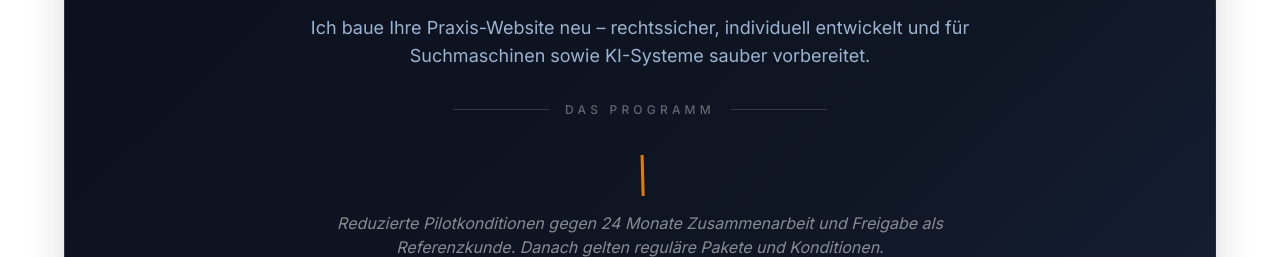
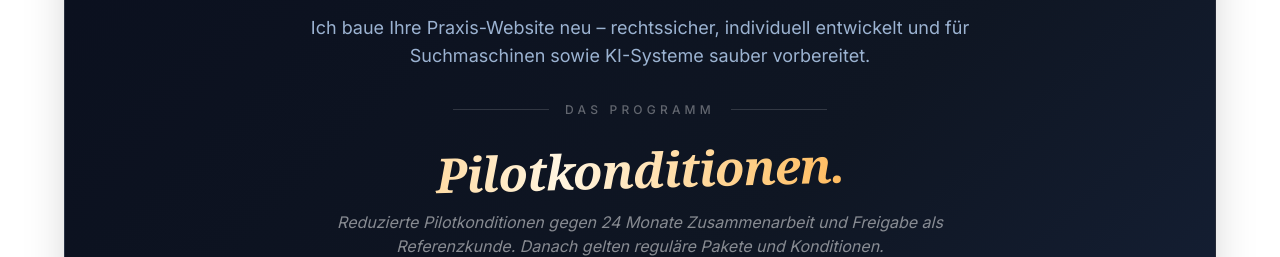
Before and after one commit to hofbauermarketing/mypraxis-nextjs, a Next.js app: page / in a window 1280 px wide. Shown: the part 4620-4877 px from the top of the page. Built offline with nearby package versions, Linux system fonts and the light colour scheme.

Commit message:
fix: use useRef for animation flag to prevent timer self-cancel on re-render

```diff
--- a/components/ReferenzkundenSection.tsx
+++ b/components/ReferenzkundenSection.tsx
@@ -8,11 +8,11 @@ function Counter({ target, inView }: { target: number; inView: boolean }) {
   // Start at target so SSR/LLM-crawlers always see the correct number.
   // Animation resets to 0 and counts up once the element enters the viewport.
   const [count, setCount] = useState(target)
-  const [animated, setAnimated] = useState(false)
+  const animated = useRef(false)
 
   useEffect(() => {
-    if (!inView || animated) return
-    setAnimated(true)
+    if (!inView || animated.current) return
+    animated.current = true
     let startTime: number | null = null
     const duration = 1000
     const step = (timestamp: number) => {
@@ -23,7 +23,7 @@ function Counter({ target, inView }: { target: number; inView: boolean }) {
       if (progress < 1) requestAnimationFrame(step)
     }
     requestAnimationFrame(step)
-  }, [inView, target, animated])
+  }, [inView, target])
 
   return <>{count}</>
 }
@@ -32,11 +32,11 @@ function Typewriter({ text, isInView, delay = 0 }: { text: string; isInView: boo
   // SSR renders full text so crawlers always read "Pilotkonditionen."
   const [displayed, setDisplayed] = useState(text)
   const [done, setDone] = useState(false)
-  const [animated, setAnimated] = useState(false)
+  const animated = useRef(false)
 
   useEffect(() => {
-    if (!isInView || animated) return
-    setAnimated(true)
+    if (!isInView || animated.current) return
+    animated.current = true
     setDisplayed('')
     setDone(false)
     const startTimer = setTimeout(() => {
@@ -52,7 +52,7 @@ function Typewriter({ text, isInView, delay = 0 }: { text: string; isInView: boo
       return () => clearInterval(interval)
     }, delay * 1000)
     return () => clearTimeout(startTimer)
-  }, [isInView, text, delay, animated])
+  }, [isInView, text, delay])
 
   return (
     <span className="whitespace-nowrap">
```
